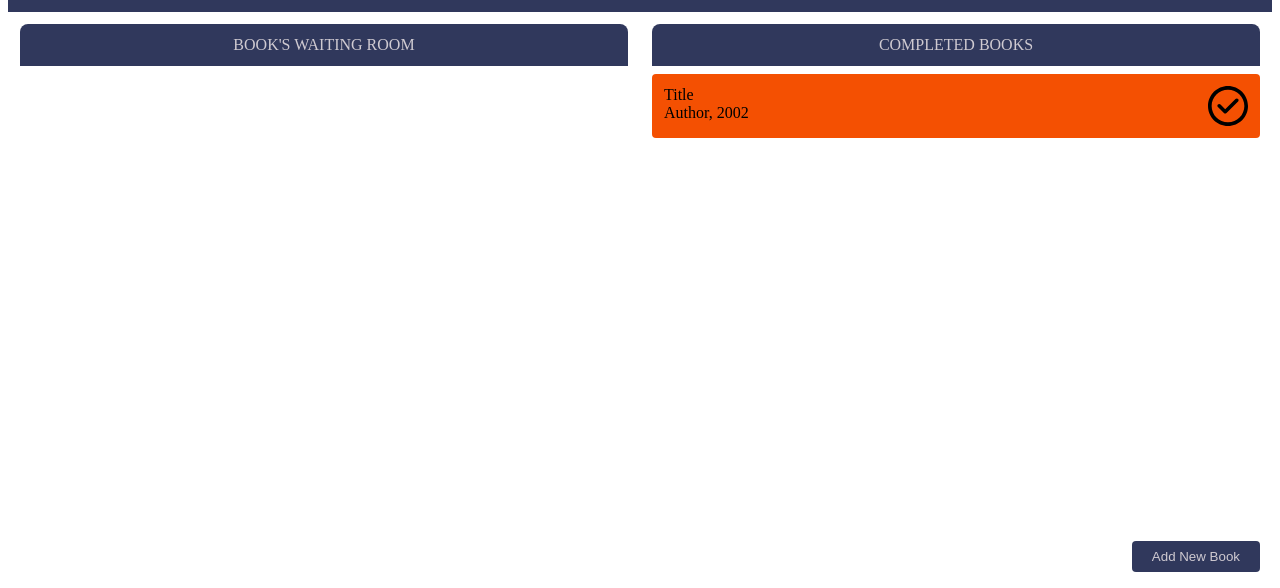
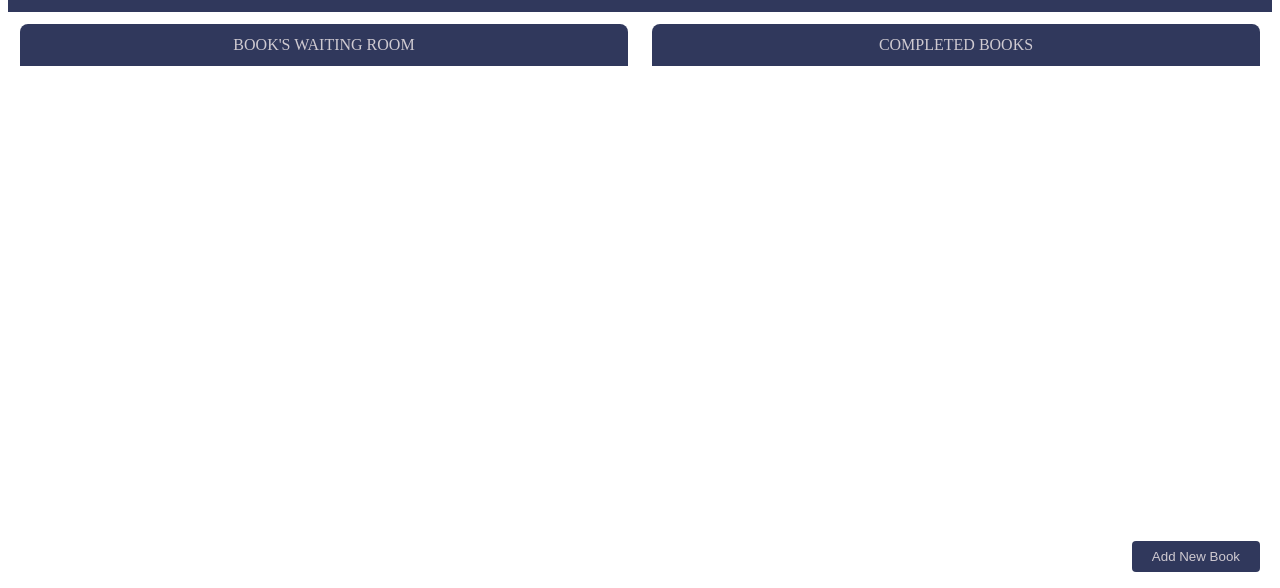
Before and after one commit to MichaelJuannn/localStorageLib.github.io, a website: page index.html in a window 1280 px wide. Shown: the part 212-800 px from the top of the page. Drawn offline with Linux system fonts and the light colour scheme.

Commit message:
Update index.html

```diff
--- a/index.html
+++ b/index.html
@@ -33,7 +33,7 @@
 				<div class="bg-biru text-center text-putih p-3 rounded-t-lg">
 					<div class="uppercase">completed books</div>
 				</div>
-				<div id="list-completed" class="flex flex-col my-1">
+				<!-- <div id="list-completed" class="flex flex-col my-1">
 					<div id="item" class="flex p-3 mt-1 bg-oren rounded shadow-biru">
 						<div id="inner" class="block">
 							<div>Title</div>
@@ -41,7 +41,7 @@
 						</div>
 						<button id="" class="check-button"></button>
 					</div>
-				</div>
+				</div> -->
 			</div>
 		</div>
 		<button
```
